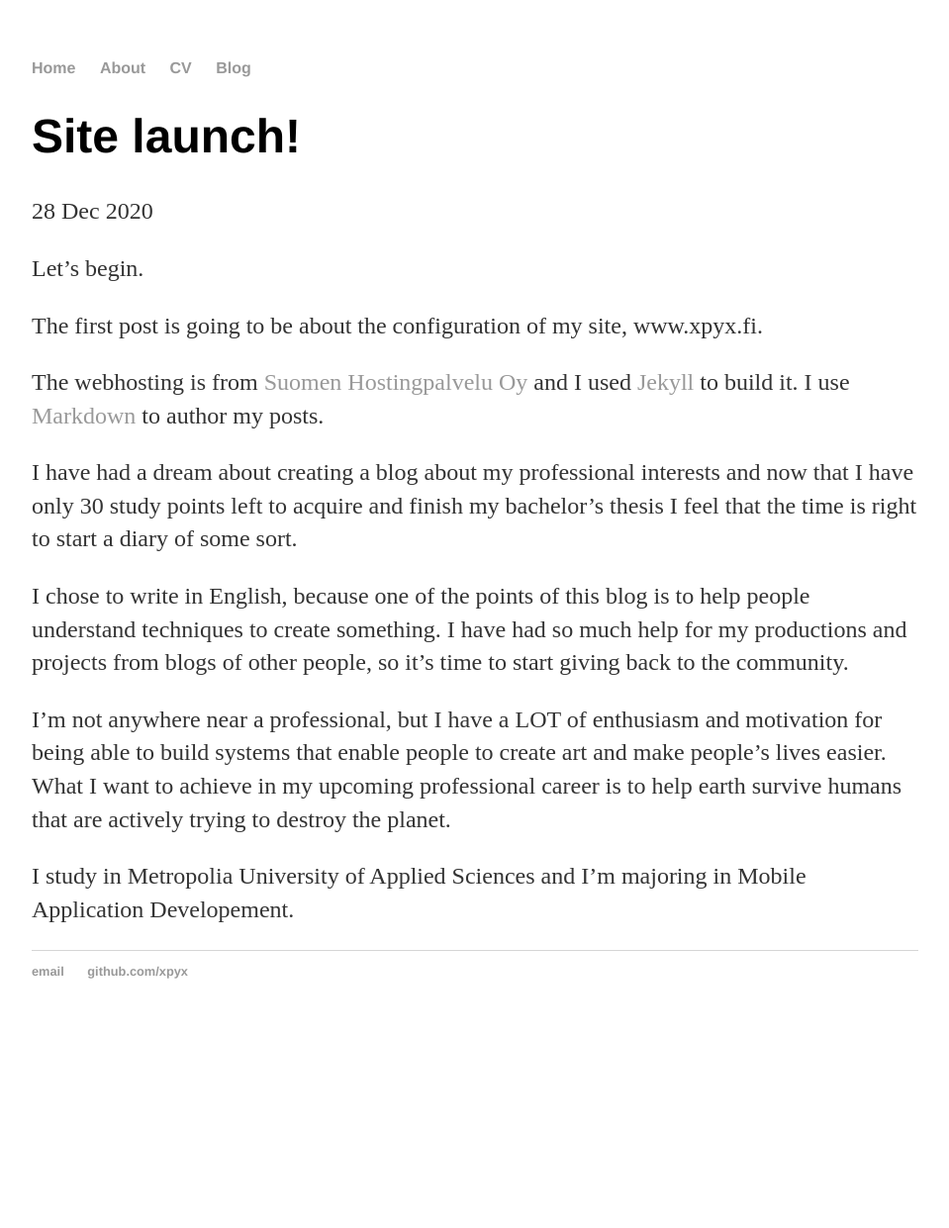
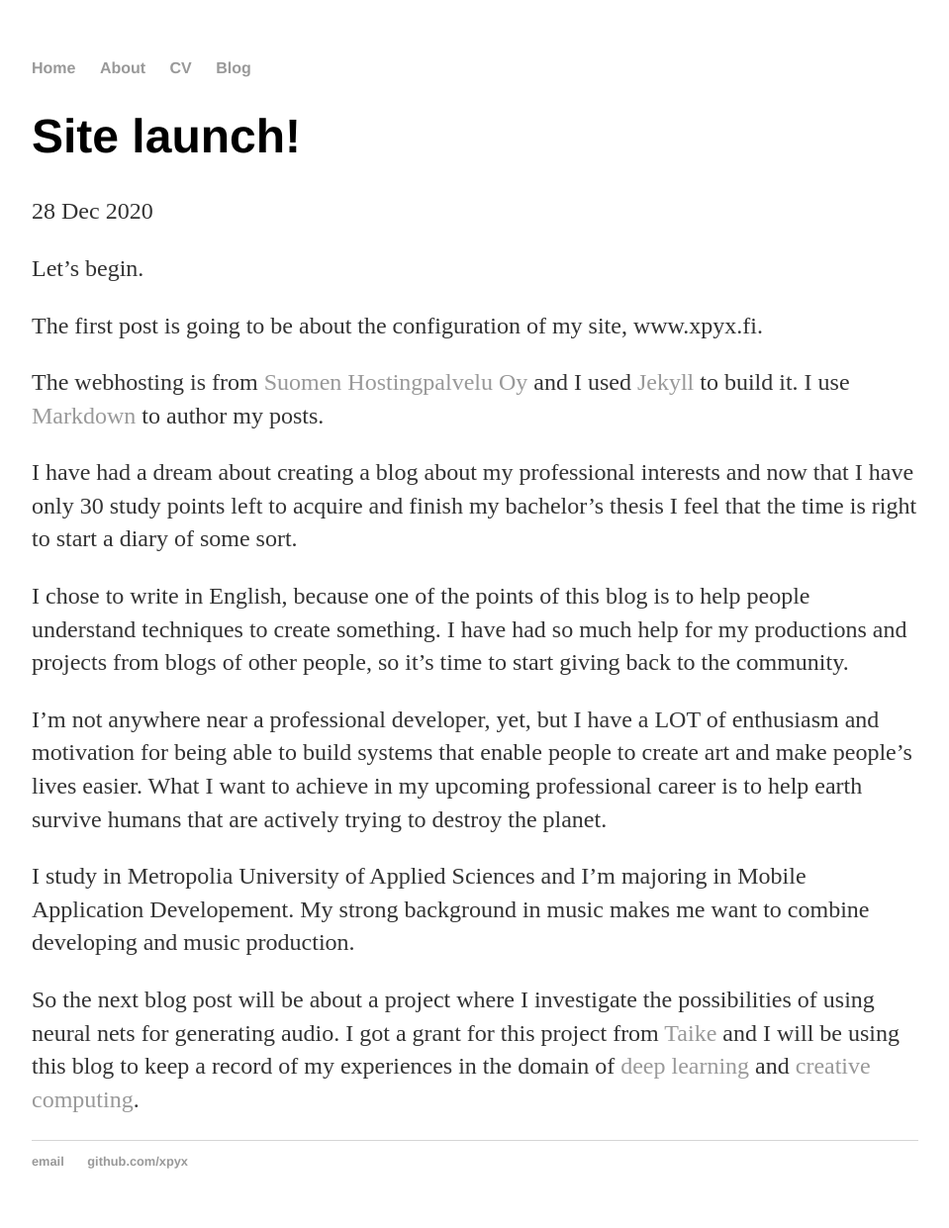
Before and after one commit to xpyx/xpyx.github.io, a Jekyll site: the page built from _posts/2020-12-28-xpyx-site-launched.md, in a window 1280 px wide. Shown: the whole page at 99% size, without its empty margins (160-1119 px from the left). Built offline with Jekyll 4.4.1, drawn with Linux system fonts in a browser that asks for light colours; before the commit the page ends 1049 px from its top, so only the background shows below that.

Commit message:
update first blog post

```diff
--- a/_posts/2020-12-28-xpyx-site-launched.md
+++ b/_posts/2020-12-28-xpyx-site-launched.md
@@ -18,8 +18,14 @@ I chose to write in English, because one of the points of this blog is to help p
 something. I have had so much help for my productions and projects from blogs of other people, so it's time to start
 giving back to the community.
 
-I'm not anywhere near a professional, but I have a LOT of enthusiasm and motivation for being able to build systems that
-enable people to create art and make people's lives easier. What I want to achieve in my upcoming professional career is
-to help earth survive humans that are actively trying to destroy the planet.
+I'm not anywhere near a professional developer, yet, but I have a LOT of enthusiasm and motivation for being able to
+build systems that enable people to create art and make people's lives easier. What I want to achieve in my upcoming
+professional career is to help earth survive humans that are actively trying to destroy the planet.
 
-I study in Metropolia University of Applied Sciences and I'm majoring in Mobile Application Developement.
+I study in Metropolia University of Applied Sciences and I'm majoring in Mobile Application Developement. My strong
+background in music makes me want to combine developing and music production.
+
+So the next blog post will be about a project where I investigate the possibilities of using neural nets for generating
+audio. I got a grant for this project from [Taike](https://www.taike.fi/) and I will be using this blog to keep a record
+of my experiences in the domain of [deep learning](https://en.wikipedia.org/wiki/Deep_learning) and
+[creative computing](https://en.wikipedia.org/wiki/Creative_computing).
```
